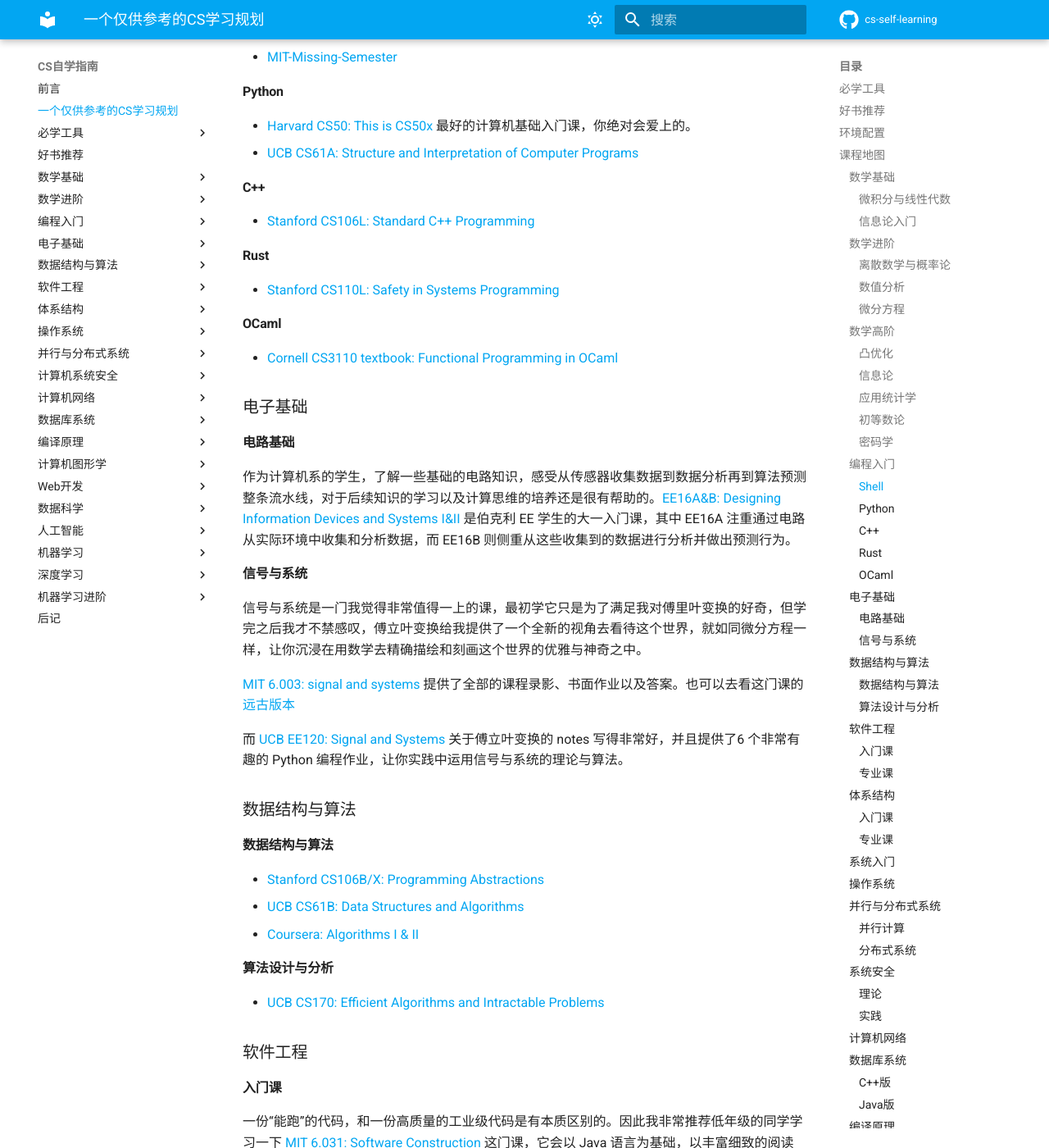
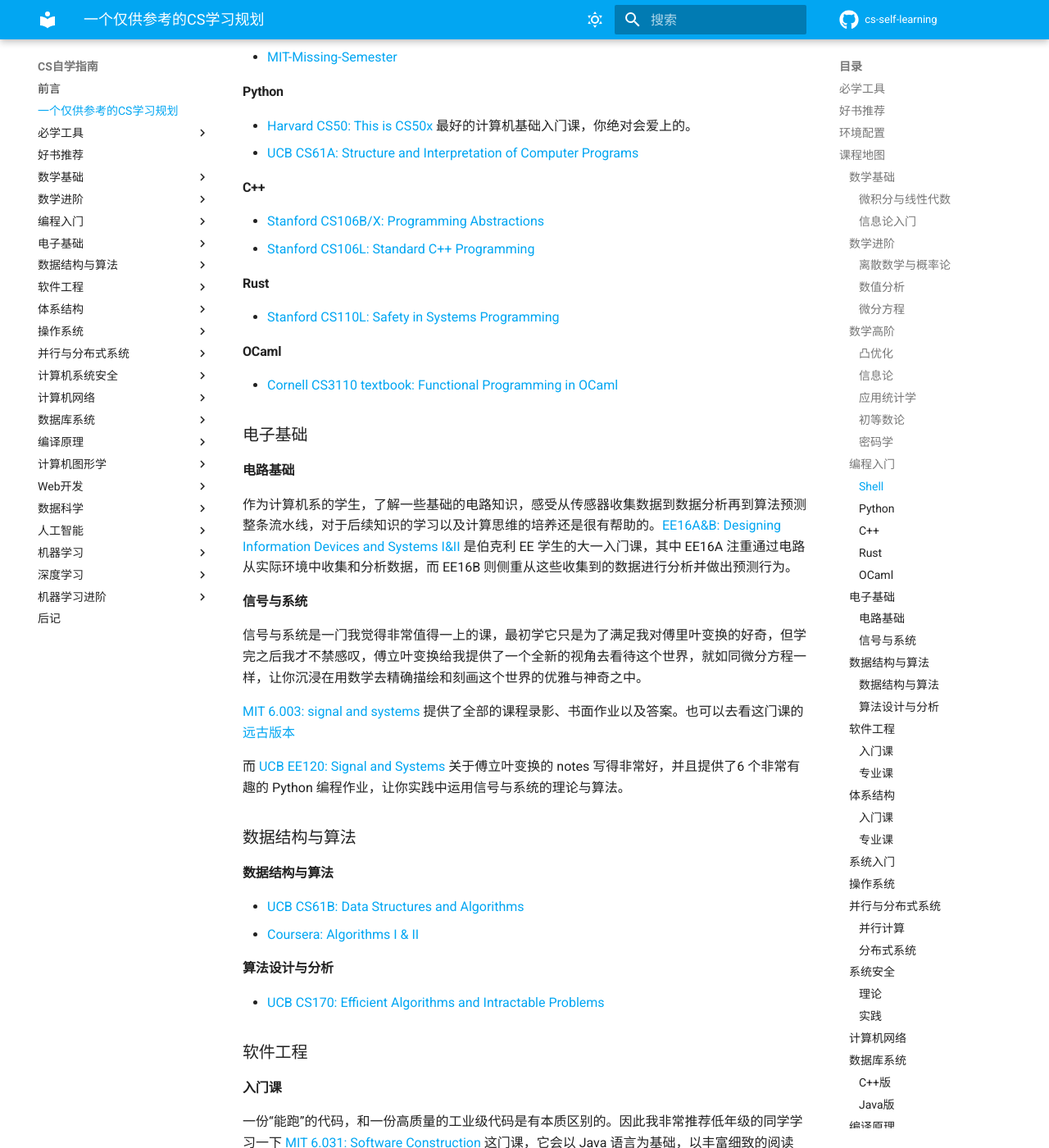
Before and after one commit to PKUFlyingPig/cs-self-learning, an MkDocs documentation site: the page built from docs/CS学习规划.md, in a window 1280 px wide and 1400 px high, scrolled down 4903 px. Shown: the whole window at 82% size. Built offline with MkDocs 1.6.1 and Material for MkDocs 9.7.7, drawn with Linux system fonts in a browser that asks for light colours; comment, search, counter and statistics services are not loaded; part of the change alters nothing that is shown.

```diff
--- a/docs/CS学习规划.md
+++ b/docs/CS学习规划.md
@@ -144,6 +144,7 @@ More contents under construction.
 
 #### C++
 
+- [Stanford CS106B/X: Programming Abstractions](编程入门/CS106B_CS106X.md)
 - [Stanford CS106L: Standard C++ Programming](编程入门/CS106L.md)
 
 #### Rust
@@ -174,7 +175,6 @@ More contents under construction.
 
 #### 数据结构与算法
 
-- [Stanford CS106B/X: Programming Abstractions](数据结构与算法/CS106B_CS106X.md)
 - [UCB CS61B: Data Structures and Algorithms](数据结构与算法/CS61B.md)
 - [Coursera: Algorithms I & II](数据结构与算法/Algo.md)
 
--- a/mkdocs.yml
+++ b/mkdocs.yml
@@ -62,9 +62,9 @@ theme:
 plugins:
   - search:
       lang: ja
-  - git-revision-date-localized
-  - minify:
-      minify_html: true
+#  - git-revision-date-localized
+#  - minify:
+#      minify_html: true
 
 extra:
   social:
@@ -101,6 +101,7 @@ nav:
       - "Harvard CS50: This is CS50x": "编程入门/CS50.md"
       - "UCB CS61A: Structure and Interpretation of Computer Programs": "编程入门/CS61A.md"
       - "Duke University: Introductory C Programming Specialization": "编程入门/Duke-Coursera-Intro-C.md"
+      - "Stanford CS106B/X": "编程入门/CS106B_CS106X.md"
       - "Stanford CS106L: Standard C++ Programming": "编程入门/CS106L.md"
       - "Stanford CS110L: Safety in Systems Programming": "编程入门/CS110L.md"
   - 电子基础:
@@ -110,7 +111,6 @@ nav:
   - 数据结构与算法:
       - "UCB CS61B: Data Structures and Algorithms": "数据结构与算法/CS61B.md"
       - "Coursera: Algorithms I & II": "数据结构与算法/Algo.md"
-      - "Stanford CS106B/X": "数据结构与算法/CS106B_CS106X.md"
       - "UCB CS170: Efficient Algorithms and Intractable Problems": "数据结构与算法/CS170.md"
   - 软件工程:
       - "MIT 6.031: Software Construction": "软件工程/6031.md"
```
Also changed, not shown: docs/编程入门/CS106B_CS106X.md (renamed from docs/数据结构与算法/CS106B_CS106X.md).
